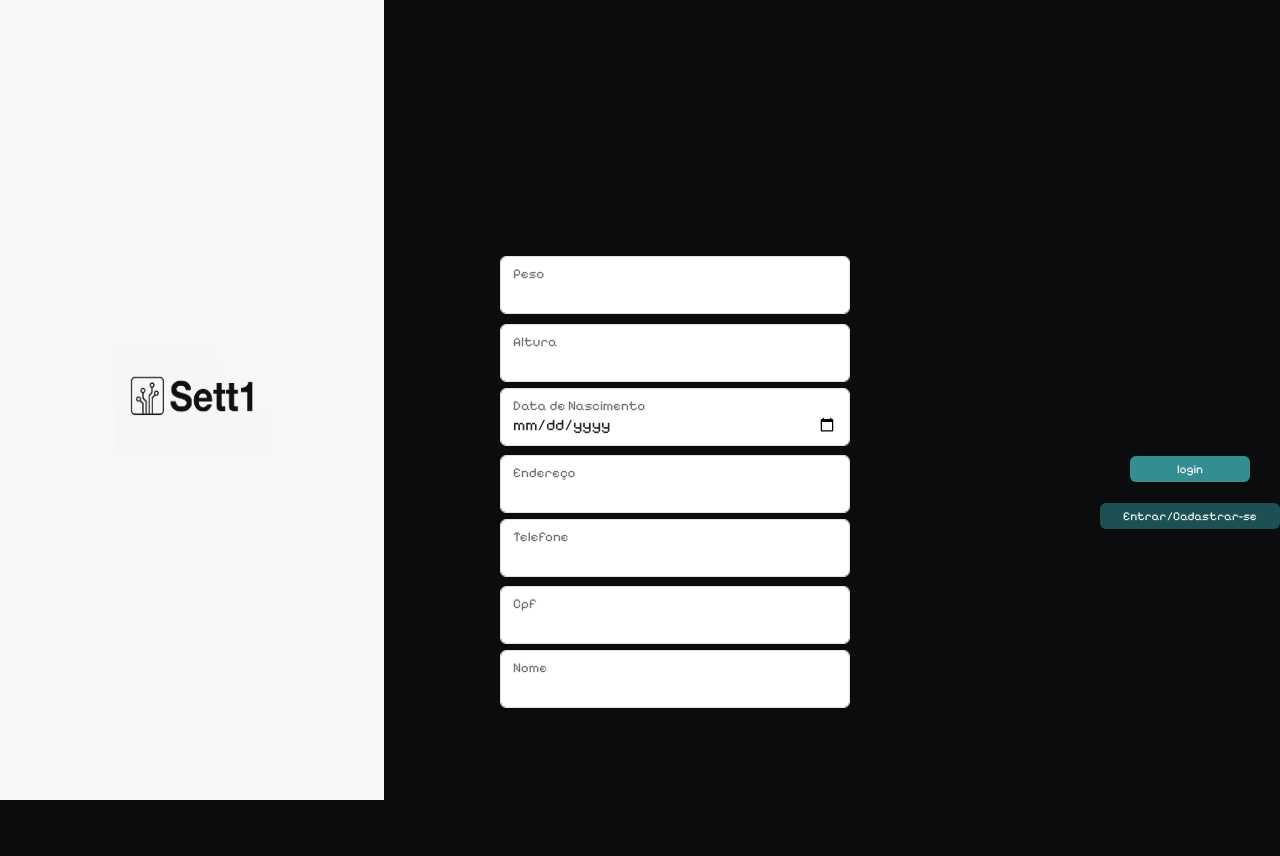
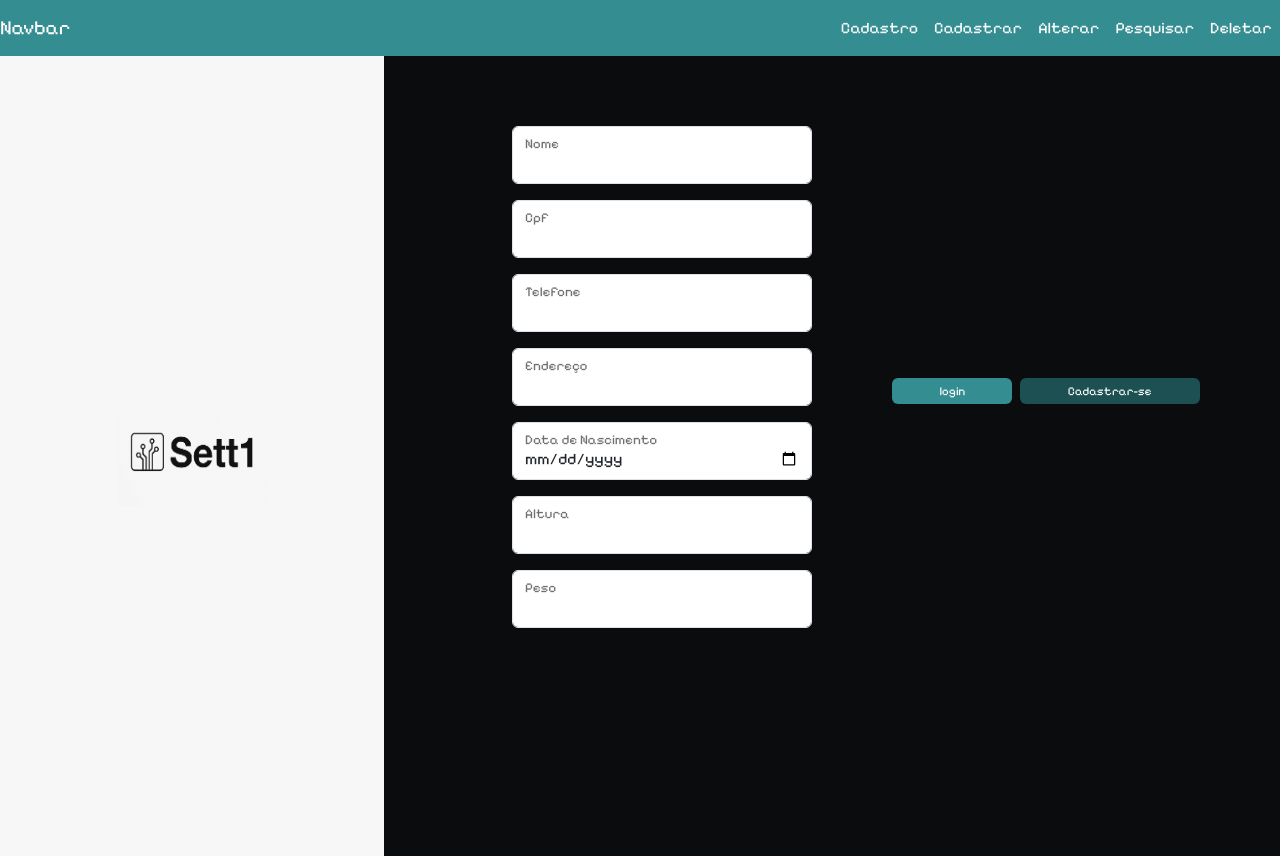
Before and after one commit to GHSB803/tela-de-cadastro-api-pessoas, a plain HTML site: page index.html in a window 1280 px wide. Before the commit the page ends 800 px from the top, so only its background shows below. Drawn offline with nearby package versions, Linux system fonts and the light colour scheme; a web font is replaced by a local one.

Commit message:
Versão atualizada!
A estrutura do CSS foi melhorada;
Um erro anterior foi corrigido;
Request e Navbar foram adicionados!

```diff
--- a/css/index.css
+++ b/css/index.css
@@ -13,29 +13,47 @@ body {
     --cor5: #0a0c0d;
 }
 
-.logo {
+#container-a {
     background-color: #F7F7F7;
     width: 30vw;
     height: 100vh;
-    flex-direction: row;
     justify-content: center;
     align-items: center;
     display: flex;
 }
 
-.form-floating {
-    margin: 1% auto;
-    width: 350px;
-    margin-left: 500px;
-    margin-top: -180px;
+#container-b {
+    margin-top: 70px;
 }
 
-div {
-    width: 100px;
-    height: 100px;
+#container-c {
+    margin-top: 320px;
 }
 
-.login {
-    margin-left: 1100px;
-    margin-top: 50px;
+.form-floating {
+    width: 300px;
 }
+
+.collapse {
+    justify-content: right;
+}
+
+.navbar {
+    background-color: var(--cor2) !important;
+}
+
+.navbar-brand {
+    color: white !important;
+}
+
+.nav-link {
+    color: white !important;
+}
+
+.grid-container {
+    display: grid;
+    grid-template-columns: 40%;
+    grid-template-areas:
+
+        'div div div';
+}
--- a/index.html
+++ b/index.html
@@ -13,29 +13,50 @@
         crossorigin="anonymous"></script>
     <link href="https://cdn.jsdelivr.net/npm/bootstrap@5.3.2/dist/css/bootstrap.min.css" rel="stylesheet"
         integrity="sha384-T3c6CoIi6uLrA9TneNEoa7RxnatzjcDSCmG1MXxSR1GAsXEV/Dwwykc2MPK8M2HN" crossorigin="anonymous">
-    <script src="index.js"></script>
     <link rel="stylesheet" href="css/index.css">
+    <script src="js/index.js"></script>
+    <script src="js/requests.js"></script>
 
 </head>
 
 <body>
 
-  <div class="logo">
+    <nav class="navbar navbar-expand-lg navbar-light bg-light">
+        <a class="navbar-brand" href="#">Navbar</a>
+        <button class="navbar-toggler" type="button" data-toggle="collapse" data-target="#navbarNavAltMarkup"
+            aria-controls="navbarNavAltMarkup" aria-expanded="false" aria-label="Toggle navigation">
+            <span class="navbar-toggler-icon"></span>
+        </button>
+        <div class="collapse navbar-collapse" id="navbarNavAltMarkup">
+            <div class="navbar-nav">
+                <a class="nav-item nav-link active" href="#">Cadastro</a>
+                <a class="nav-item nav-link active" href="#">Cadastrar</a>
+                <a class="nav-item nav-link active" href="#">Alterar</a>
+                <a class="nav-item nav-link active" href="#">Pesquisar</a>
+                <a class="nav-item nav-link active" href="#">Deletar</a>
+            </div>
+        </div>
+    </nav>
+
+    <div class="grid-container">
+        <div class="div" id="container-a">
             <img src="css/Captura de tela 2023-10-27 081121.png" width="150px" height="100px">
         </div>
-  <div class="form-floating mb-3" style="margin-top: -150px;">
-    <input type="text" class="form-control" id="floatingInput" style="margin-bottom: 20px;">
+
+        <div id="container-b">
+            <div class="form-floating mb-3">
+                <input type="text" class="form-control" id="floatingInput">
                 <label for="floatingInput">Nome</label>
             </div>
-  <div class="form-floating">
+            <div class="form-floating mb-3">
                 <input type="text" class="form-control" id="floatingPassword" oninput="mascara(this)">
                 <label for="floatingPassword">Cpf</label>
             </div>
             <div class="form-floating mb-3">
-    <input type="text" class="form-control" id="floatingInput" maxlength="15" oninput="mascaraTel(event)">
+                <input type="text" class="form-control" id="floatingInput" maxlength="15" oninput="mascaraTEL(event)">
                 <label for="floatingInput">Telefone</label>
             </div>
-  <div class="form-floating">
+            <div class="form-floating mb-3">
                 <input type="text" class="form-control" id="floatingPassword">
                 <label for="floatingPassword">Endereço</label>
             </div>
@@ -43,7 +64,7 @@
                 <input type="date" class="form-control" id="floatingInput">
                 <label for="floatingInput">Data de Nascimento</label>
             </div>
-  <div class="form-floating">
+            <div class="form-floating mb-3">
                 <input type="text" class="form-control" id="floatingPassword">
                 <label for="floatingPassword">Altura</label>
             </div>
@@ -51,16 +72,19 @@
                 <input type="text" class="form-control" id="floatingInput">
                 <label for="floatingInput">Peso</label>
             </div>
-  <div class="login">
+        </div>
+
+        <div class="div" id="container-c" >
             <button type="button" class="btn btn-primary"
-      style="--bs-btn-padding-y: .25rem; --bs-btn-padding-x: .5rem; --bs-btn-font-size: .75rem; width: 120px; background-color: #348e91; margin-left: 30px;margin-top: 50px; margin-bottom: 20px; border: none;">
+                style="--bs-btn-padding-y: .25rem; --bs-btn-padding-x: .5rem; --bs-btn-font-size: .75rem; width: 120px; background-color: #348e91; border: none; margin: 2px;">
                 login
             </button>
-    <button type="button" class="btn btn-primary"
-      style="--bs-btn-padding-y: .25rem; --bs-btn-padding-x: .5rem; --bs-btn-font-size: .75rem; width: 180px; background-color: #1c5052; border: none;">
-      Entrar/Cadastrar-se
+            <button type="button" class="btn btn-primary" onclick="cadastrar()"
+                style="--bs-btn-padding-y: .25rem; --bs-btn-padding-x: .5rem; --bs-btn-font-size: .75rem; width: 180px; background-color: #1c5052; border: none; margin: 2px; ">
+                Cadastrar-se
             </button>
         </div>
     </div>
 </body>
+
 </html>
--- a/index.js
+++ b/js/index.js
@@ -12,7 +12,7 @@ function mascara(i) {
     if (v.length == 11) i.value += "-";
 }
 
-const mascaraTel = (event) => {
+const mascaraTEL = (event) => {
     let input = event.target
     input.value = phoneMask(input.value)
   }
--- /dev/null
+++ b/js/requests.js
@@ -0,0 +1,50 @@
+const url_server = "http://localhost:3000";
+
+function cadastrar() {
+    console.log('Enviando dados ao servidor...');
+
+    // Recuperando dados do formulário e armazenando na variável dados, que está estruturada em formato JSON
+    const dados = {
+        nome: document.querySelector('[name="nome-pessoa"]').value,
+        cpf: document.querySelector('[name="cpf"]').value,
+        data_nascimento: document.querySelector('[name="data-de-nascimento"]').value,
+        telefone: document.querySelector('[name="telefone"]').value,
+        endereco: document.querySelector('[name="endereco"]').value,
+        altura: document.querySelector('[name="altura"]').value,
+        peso: document.querySelector('[name="peso"]').value
+    }
+
+    console.log(dados);
+    // Requisição para back-end
+
+    // Faz requisição ao servidor usando o verbo POST, enviando os dados para o servidor
+    fetch(`${url_server}/cadastro`, {
+        method: 'POST',
+        headers: {
+            'Content-Type': 'application/json'
+        },
+        body: JSON.stringify(dados)
+    })
+        // Depois de feita a requisição, o front-end irá receber um retorno do servidor
+        .then(response => response.json())
+        // Se toda a requisição deu certo, será informado no log
+        .then(dados => {
+            console.log('Resposta do servidor:', dados);
+            // Faça algo com a resposta do servidor, se necessário
+        })
+        // Caso tenha algum tipo de erro na requisição, é lançada a excessão
+        .catch(error => {
+            console.error('Erro ao enviar dados para o servidor:', error);
+            // Trate os erros, se necessário
+        });
+}
+
+function listarPessoas() {
+    fetch(`${url_server}/pessoas`)
+        .then(response => response.json())
+        .then(data => {
+            data.forEach(pessoa => {
+                console.log(pessoa);
+            })
+        });
+}
```
Also changed, not shown: index2.html (added, +13 -0 lines), Captura de tela 2023-10-27 111352.png (deleted). Lines whose indentation alone changed are shown as unchanged.
